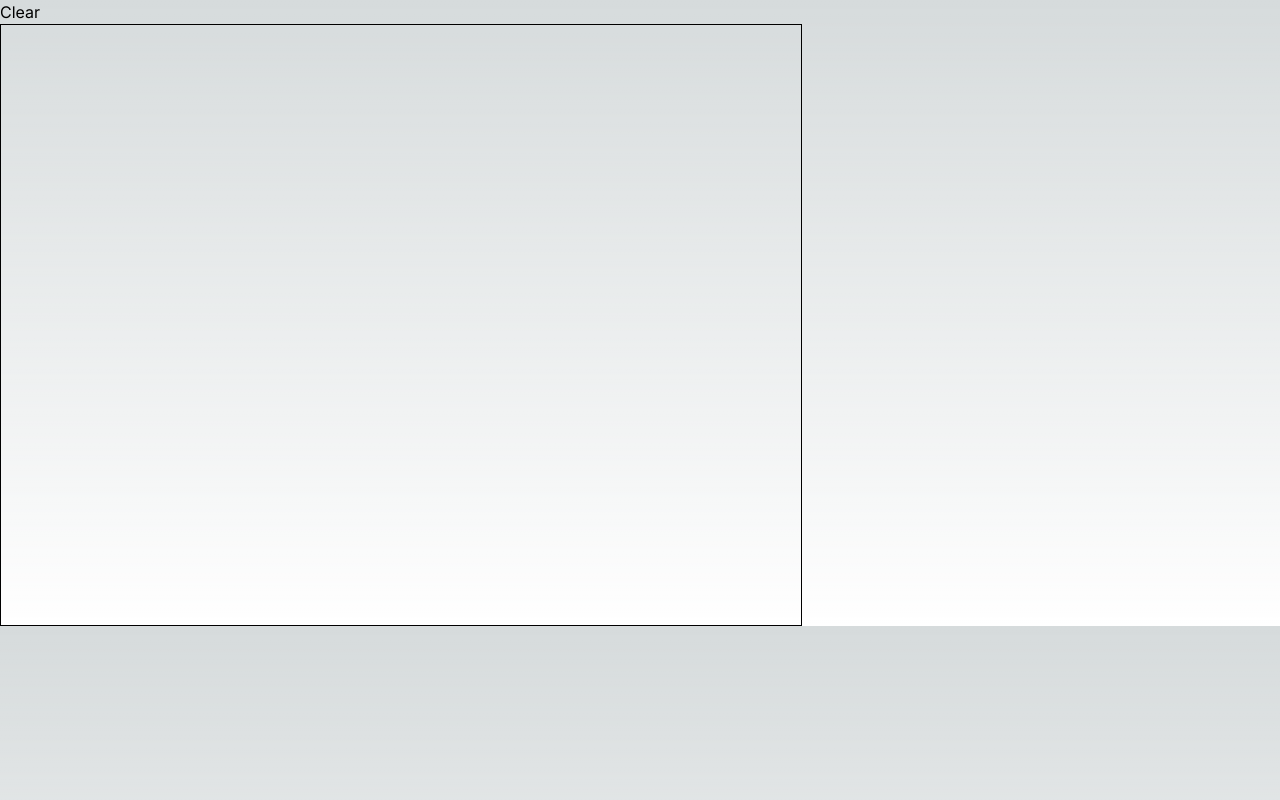
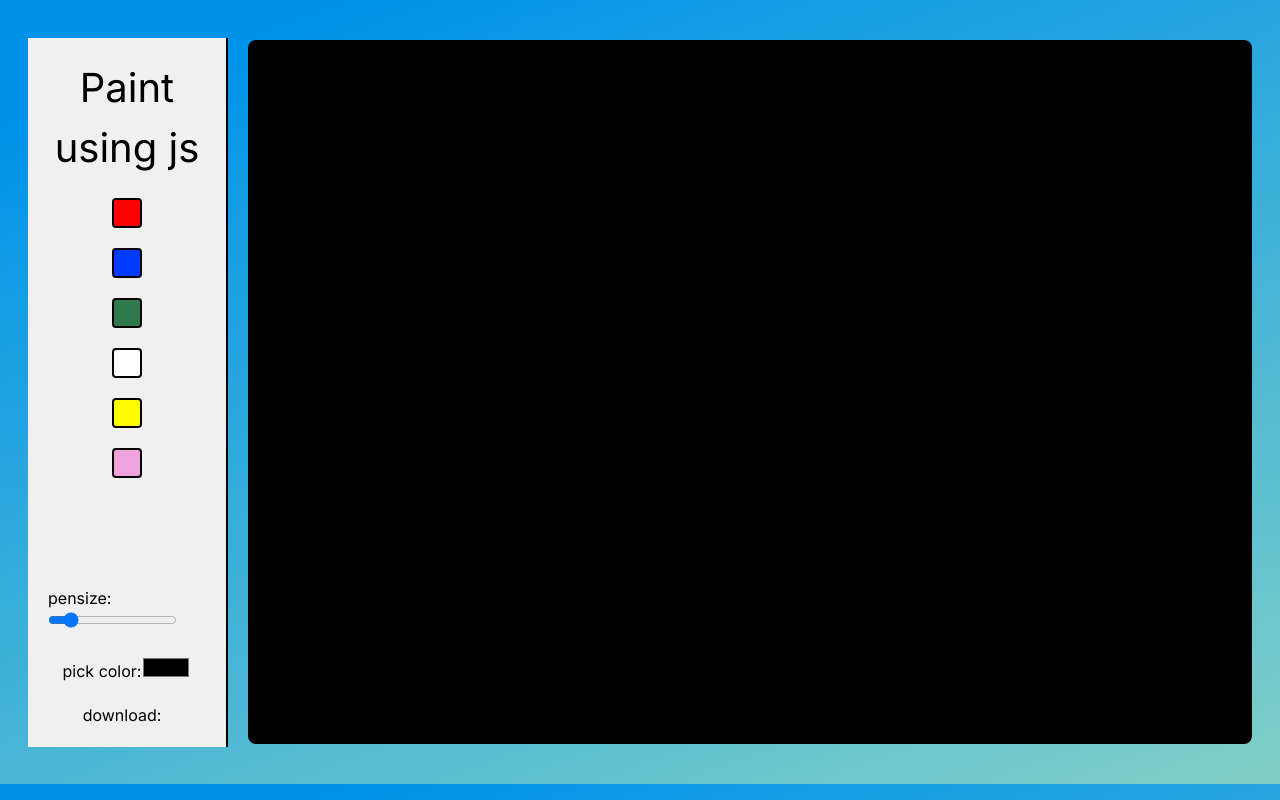
Before and after one commit to Nishu0/Bob_Ross_V2, a Next.js app: page /paint in a window 1280 px wide. Built offline with nearby package versions, Linux system fonts and the light colour scheme.

Commit message:
Colours Options and Colours Picker

```diff
--- a/app/globals.css
+++ b/app/globals.css
@@ -2,26 +2,154 @@
 @tailwind components;
 @tailwind utilities;
 
-:root {
-  --foreground-rgb: 0, 0, 0;
-  --background-start-rgb: 214, 219, 220;
-  --background-end-rgb: 255, 255, 255;
+
+body {
+  width: 100%;
+  height: 98vh;
+  margin: 0;
+  padding: 0;
+  box-sizing: border-box;
+  font-family: "Poppins", sans-serif;
+  background-image: linear-gradient(160deg, #0093e9 10%, #80d0c7 100%);
 }
 
-@media (prefers-color-scheme: dark) {
-  :root {
-    --foreground-rgb: 255, 255, 255;
-    --background-start-rgb: 0, 0, 0;
-    --background-end-rgb: 0, 0, 0;
+.wrapper {
+  display: flex;
+  justify-content: center;
+  align-items: center;
+  height: 100%;
+  gap: 20px; /* To add some space between the sidebar and the canvas */
+}
+
+.sidebar {
+  display: flex;
+  flex-direction: column;
+  align-items: center;
+  width: 200px;
+  padding: 20px;
+  background-color: #f0f0f0;
+  border-right: 2px solid #000;
+}
+
+.canvas-container {
+  display: flex;
+  justify-content: center;
+  align-items: center;
+}
+
+#canvas {
+  border: 2px solid #000;
+  border-radius: 8px;
+  background-color: rgb(0, 0, 0);
+}
+
+.title {
+  text-align: center;
+  margin-bottom: 20px;
+  font-size: 40px;
+}
+
+.all-color {
+  display: flex;
+  flex-direction: column;
+  align-items: center;
+  list-style: none;
+  gap: 20px;
+}
+
+.color,
+#eraser,
+#trash {
+  width: 30px;
+  height: 30px;
+  border-radius: 4px;
+  border: 2px solid #000;
+}
+
+.color:hover,
+#eraser:hover,
+#trash:hover {
+  border: 2px solid rgb(255, 255, 255);
+}
+
+.color-1 {
+  background-color: rgb(255, 0, 0);
+}
+.color-2 {
+  background-color: rgb(0, 60, 255);
+}
+.color-3 {
+  background-color: rgb(47, 121, 77);
+}
+.color-4 {
+  background-color: rgb(255, 255, 255);
+}
+.color-5 {
+  background-color: rgb(255, 251, 0);
+}
+.color-6 {
+  background-color: rgb(240, 162, 220);
+}
+
+.fa-1x {
+  color: rgb(90, 90, 90);
+  position: relative;
+  top: 5px;
+  right: -5px;
+  color: rgb(0, 0, 0);
+}
+
+a .fa-solid {
+  color: rgb(29, 29, 29);
+  margin-left: 10px;
+}
+
+a .fa-solid:hover {
+  color: white;
+}
+
+.active {
+  transform: scale(1.2);
+}
+
+.links {
+  text-decoration: none;
+}
+
+.fa-brands:hover {
+  color: white;
+}
+
+.fa-github-square {
+  margin-left: -12px;
+}
+
+.link {
+  margin-top: -30px;
+  text-align: center;
+}
+
+h3 {
+  text-align: center;
+  margin-top: 5px;
+}
+
+@media (max-width: 1250px) {
+  .wrapper {
+    display: flex;
+    flex-direction: column;
+    align-items: center;
+  }
+
+  .sidebar {
+    width: 100%;
+    height: auto;
+    border-right: none;
+    border-bottom: 2px solid #000;
+    padding-bottom: 20px;
+  }
+
+  .canvas-container {
+    margin-top: 20px;
   }
 }
-
-body {
-  color: rgb(var(--foreground-rgb));
-  background: linear-gradient(
-      to bottom,
-      transparent,
-      rgb(var(--background-end-rgb))
-    )
-    rgb(var(--background-start-rgb));
-}
--- a/app/paint/page.jsx
+++ b/app/paint/page.jsx
@@ -1,10 +1,13 @@
 "use client"
-import React, { useRef, useEffect, useState } from 'react';
+import '../globals.css';
+import { useEffect, useRef, useState } from 'react';
 
 const Paint = () => {
   const canvasRef = useRef(null);
   const [ctx, setCtx] = useState(null);
-  const [isDrawing, setIsDrawing] = useState(false);
+  const [color, setColor] = useState('lightBlue');
+  const [penSize, setPenSize] = useState(5);
+  const [painting, setPainting] = useState(false);
 
   useEffect(() => {
     const canvas = canvasRef.current;
@@ -12,43 +15,111 @@ const Paint = () => {
     setCtx(context);
   }, []);
 
-  const startDrawing = (e) => {
-    const { offsetX, offsetY } = e.nativeEvent;
+  function start(e) {
+    setPainting(true);
+    draw(e);
+  }
+
+  function finish() {
+    setPainting(false);
     ctx.beginPath();
-    ctx.moveTo(offsetX, offsetY);
-    setIsDrawing(true);
-  };
+  }
 
-  const draw = (e) => {
-    if (!isDrawing) return;
-    const { offsetX, offsetY } = e.nativeEvent;
-    ctx.lineTo(offsetX, offsetY);
+  function draw(e) {
+    if (!painting) return;
+
+    ctx.strokeStyle = color;
+    ctx.lineWidth = penSize;
+    ctx.lineCap = 'round';
+
+    let x = e.nativeEvent.offsetX; // Use nativeEvent.offsetX instead of offsetX
+    let y = e.nativeEvent.offsetY; // Use nativeEvent.offsetY instead of offsetY
+
+    ctx.lineTo(x, y);
     ctx.stroke();
-  };
-
-  const stopDrawing = () => {
-    setIsDrawing(false);
-  };
+    ctx.beginPath();
+    ctx.moveTo(x, y);
+  }
 
   const clearCanvas = () => {
     ctx.clearRect(0, 0, ctx.canvas.width, ctx.canvas.height);
   };
 
+  const eraser = () => {
+    setPenSize(10);
+    setColor('black');
+  };
+
+  const selectColor = (e) => {
+    removeActive();
+    setColor(e.target.getAttribute('data-value')); // Use e.target instead of e.getAttribute
+    e.target.classList.add('active');
+  };
+
+  const removeActive = () => {
+    const allColorButtons = document.querySelectorAll('.color');
+    allColorButtons.forEach((c) => {
+      c.classList.remove('active');
+    });
+  };
+
+  const penSizeChanging = (size) => {
+    setPenSize(size);
+  };
+
+  const pickedColorChange = (col) => {
+    setColor(col.target.value);
+  };
+
   return (
-    <div>
-      <div>
-        <button onClick={clearCanvas}>Clear</button>
-      </div>
-      <canvas
-        ref={canvasRef}
-        width={800}
-        height={600}
-        style={{ border: '1px solid black' }}
-        onMouseDown={startDrawing}
-        onMouseMove={draw}
-        onMouseUp={stopDrawing}
-        onMouseOut={stopDrawing}
-      />
+    <div className="wrapper">
+      <section className="sidebar">
+        <h1 className="title">Paint using js</h1>
+        <ul className="all-color">
+          {/* Color palate */}
+          <li className="color color-1" data-value="red" onClick={selectColor}></li>
+          <li className="color color-2" data-value="blue" onClick={selectColor}></li>
+          <li className="color color-3" data-value="green" onClick={selectColor}></li>
+          <li className="color color-4" data-value="white" onClick={selectColor}></li>
+          <li className="color color-5" data-value="yellow" onClick={selectColor}></li>
+          <li className="color color-6" data-value="pink" onClick={selectColor}></li>
+
+          {/* Eraser */}
+          <li>
+            <button onClick={eraser}><i className="fa-solid fa-eraser"></i></button>
+          </li>
+
+          {/* Clear canvas */}
+          <li>
+            <button onClick={clearCanvas}><i className="fa-solid fa-trash"></i></button>
+          </li>
+
+          {/* Tools */}
+          <li>
+            <label htmlFor="size">pensize:</label>
+            <input type="range" name="size" id="size" min="2" max="40" step="5" value={penSize} onChange={(e) => penSizeChanging(e.target.value)} />
+          </li>
+
+          {/* Select color */}
+          <li>
+            <label htmlFor="pick-color">pick color:</label>
+            <input id="pick-color" name="pick-color" type="color" value={color} onChange={pickedColorChange} />
+          </li>
+
+          {/* Download art */}
+          <li>
+            <label htmlFor="down-load">download:</label>
+            <a href="#" id="down-load" name="down-load" download="paint.png" name="links">
+              <i className="fa-solid fa-download fa-lg"></i>
+            </a>
+          </li>
+        </ul>
+      </section>
+
+      <main className="canvas-container">
+        {/* Canvas element */}
+        <canvas ref={canvasRef} id="canvas" width="1000" height="700" />
+      </main>
     </div>
   );
 };
```
Also changed, not shown: 1 other file (tests, documents, lock files or other folders).
